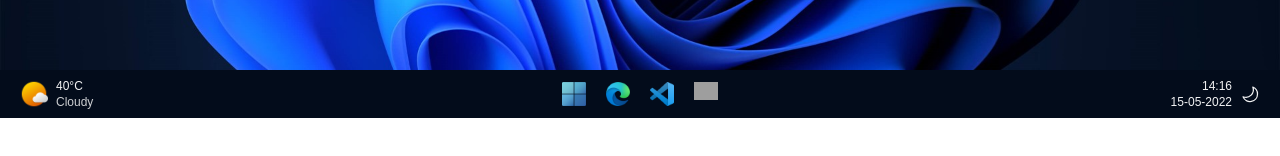
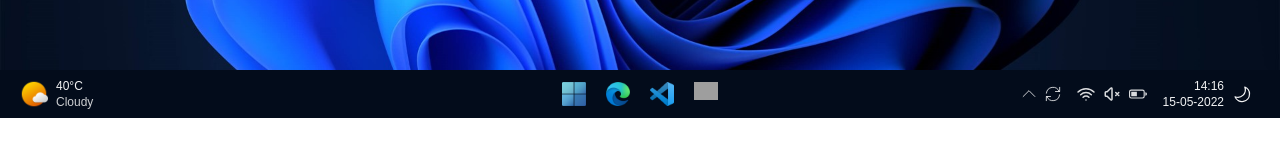
Before and after one commit to VishwaGauravIn/windows11, a Next.js app: page / in a window 1280 px wide. Shown: the part 602-758 px from the top of the page. Built offline with nearby package versions, Linux system fonts and the light colour scheme; grey boxes are pictures that could not be loaded.

Commit message:
added tray

```diff
--- a/components/taskbar/taskbar-components/right/Tray.js
+++ b/components/taskbar/taskbar-components/right/Tray.js
@@ -1,18 +1,33 @@
 import React from "react";
-import { MoonIcon } from "@heroicons/react/outline";
+import { ChevronUpIcon, MoonIcon, RefreshIcon, VolumeOffIcon, WifiIcon } from "@heroicons/react/outline";
 
 export default function Tray() {
   return (
-    <div className="absolute right-0 mr-5 opacity-95 flex flex-wrap">
+    <div className="absolute right-0 mr-3 opacity-95 flex items-center">
+      {/* Minor Tray */}
+      <ChevronUpIcon className="w-[24px] stroke-[1] hover:bg-white/10 h-12 px-0.5"/>
+      <RefreshIcon className="w-[24px] stroke-[1] hover:bg-white/10 h-12 -scale-x-100 px-0.5"/>
+      {/* Tray Icons (post) */}
+      <div className="flex flex-wrap opacity-90 space-x-2 px-2 ml-1 rounded hover:bg-white/10 select-none hover:ring-1 ring-white/5 py-2.5">
+        <WifiIcon className="w-[18px] stroke-[2]" />
+        <VolumeOffIcon className="w-[18px] stroke-[2]" />
+        <svg
+          xmlns="http://www.w3.org/2000/svg"
+          className="w-[18px] stroke-[2] fill-white"
+          viewBox="0 0 16 16"
+        >
+          <path d="M2 6h5v4H2V6z" />
+          <path d="M2 4a2 2 0 0 0-2 2v4a2 2 0 0 0 2 2h10a2 2 0 0 0 2-2V6a2 2 0 0 0-2-2H2zm10 1a1 1 0 0 1 1 1v4a1 1 0 0 1-1 1H2a1 1 0 0 1-1-1V6a1 1 0 0 1 1-1h10zm4 3a1.5 1.5 0 0 1-1.5 1.5v-3A1.5 1.5 0 0 1 16 8z" />
+        </svg>
+      </div>
       {/* Date-Time and DND */}
-      <div className="flex">
+      <div className="flex rounded hover:bg-white/10 select-none hover:ring-1 ring-white/5 mr-2 py-0.5 px-2">
         <div className="text-xs mr-2">
           <p className="text-right">14:16</p>
           <p className="">15-05-2022</p>
         </div>
         <MoonIcon className="w-5 stroke-[1.5] -rotate-90" />
       </div>
-
     </div>
   );
 }
```
